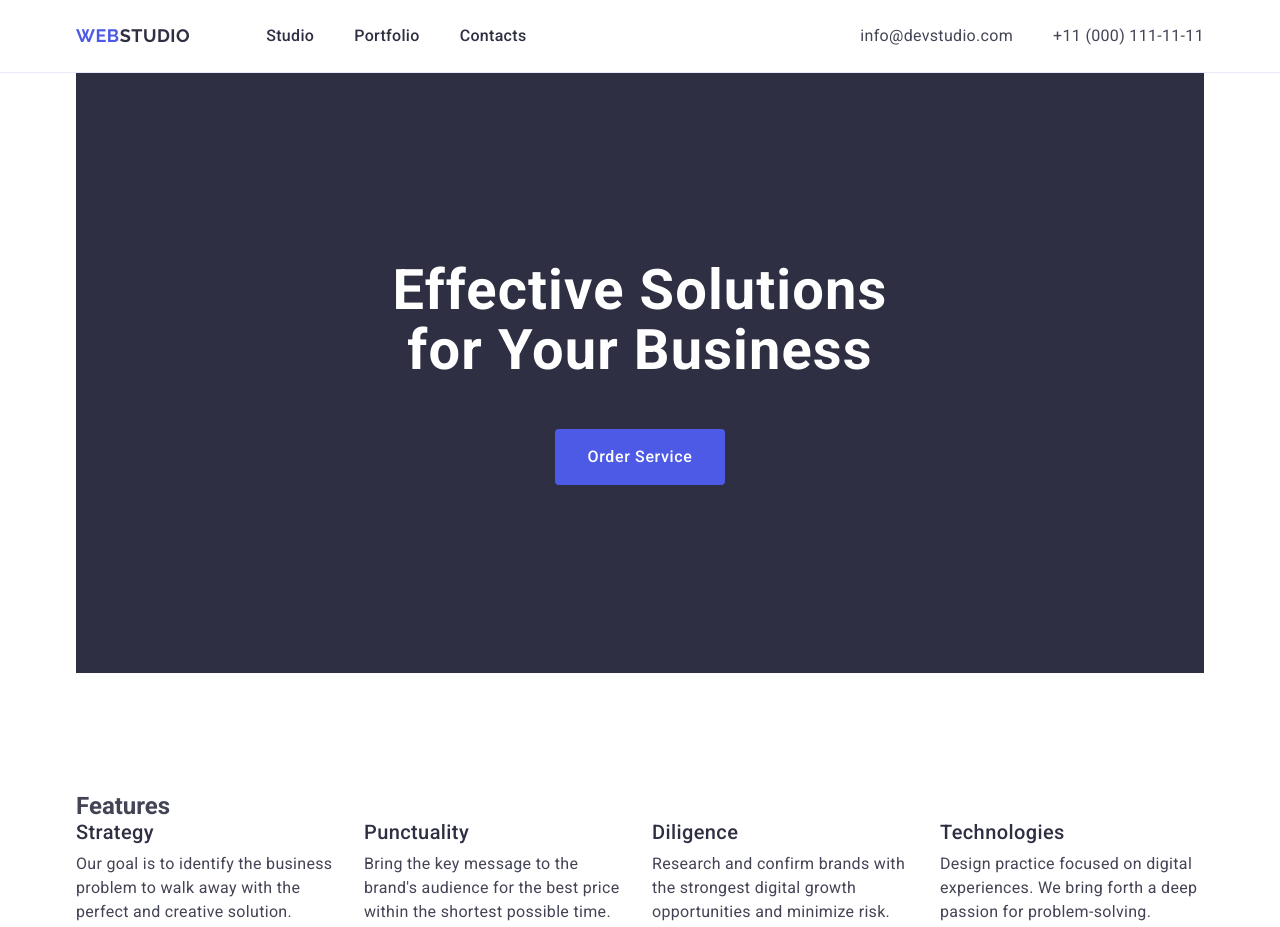
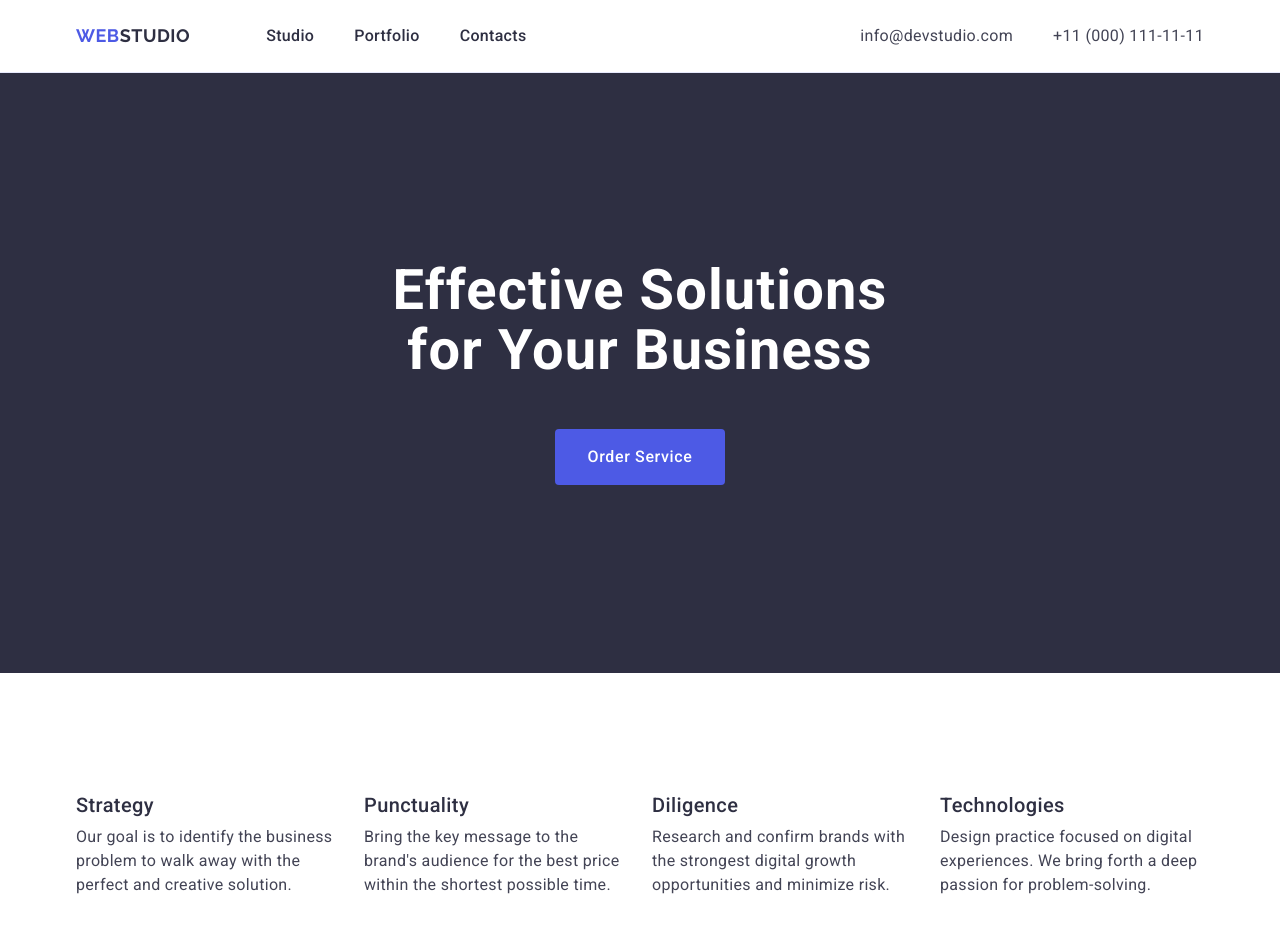
Before and after one commit to Asura810/goit-markup-hw-03, a plain HTML site: page index.html in a window 1280 px wide. Shown: the top 927 px of the page. Drawn offline with nearby package versions, Linux system fonts and the light colour scheme.

Commit message:
fix styles

```diff
--- a/css/styles.css
+++ b/css/styles.css
@@ -113,10 +113,10 @@ a {
   background-color: #2e2f42;
   text-align: center;
   padding: 188px 0;
-  display: flex; /* включаем flex-контейнер */
-  flex-direction: column; /* элементы сверху вниз */
-  justify-content: center; /* центр по вертикали */
-  align-items: center; /* центр по горизонтали */
+  display: flex;
+  flex-direction: column;
+  justify-content: center;
+  align-items: center;
   text-align: center;
   margin: auto;
 }
@@ -158,6 +158,14 @@ a {
   padding: 120px 0;
 }
 .visually-hidden {
+  position: absolute;
+  width: 1px;
+  height: 1px;
+  margin: -1px;
+  padding: 0;
+  overflow: hidden;
+  border: 0;
+  clip: rect(0 0 0 0);
 }
 
 .features-list {
--- a/index.html
+++ b/index.html
@@ -56,13 +56,15 @@
     </header>
 
     <main>
+      <section class="hero">
         <div class="container">
-        <section class="hero">
           <h1 class="title">Effective Solutions for Your Business</h1>
           <button class="button" type="button">Order Service</button>
+        </div>
       </section>
 
       <section class="features">
+        <div class="container">
           <h2 class="visually-hidden">Features</h2>
           <ul class="features-list">
             <li class="features-item">
@@ -97,9 +99,11 @@
               </p>
             </li>
           </ul>
+        </div>
       </section>
 
       <section class="team">
+        <div class="container">
           <h2 class="team-title">Our Team</h2>
           <ul class="team-list">
             <li class="team-item">
@@ -154,9 +158,11 @@
               </div>
             </li>
           </ul>
+        </div>
       </section>
 
       <section class="portfolio">
+        <div class="container">
           <h2 class="portfolio-title">Our Portfolio</h2>
           <ul class="portfolio-list">
             <li class="portfolio-item">
@@ -237,8 +243,8 @@
               </div>
             </li>
           </ul>
+        </div>
       </section>
-      </div>
     </main>
 
     <footer class="page-footer">
```
Lines whose indentation alone changed are shown as unchanged.
